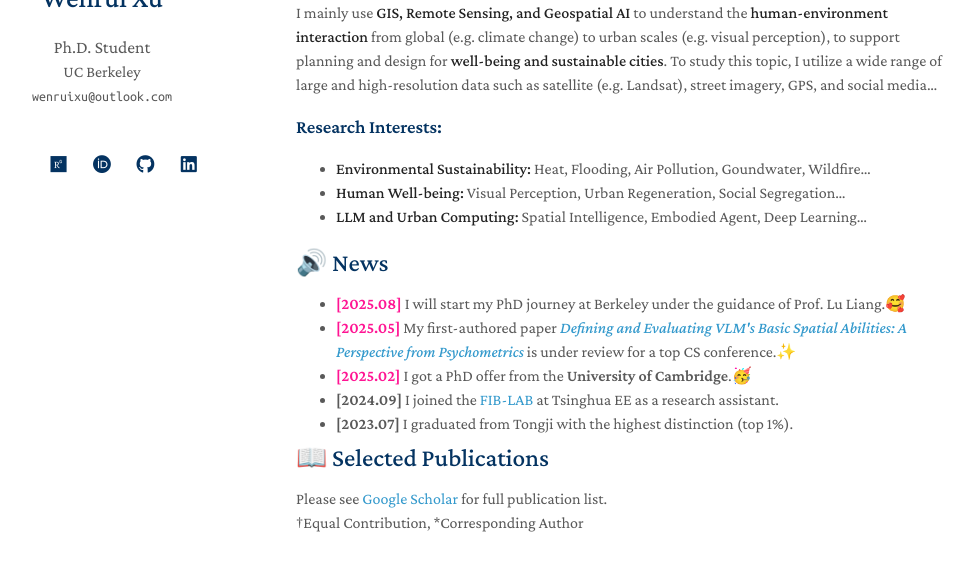
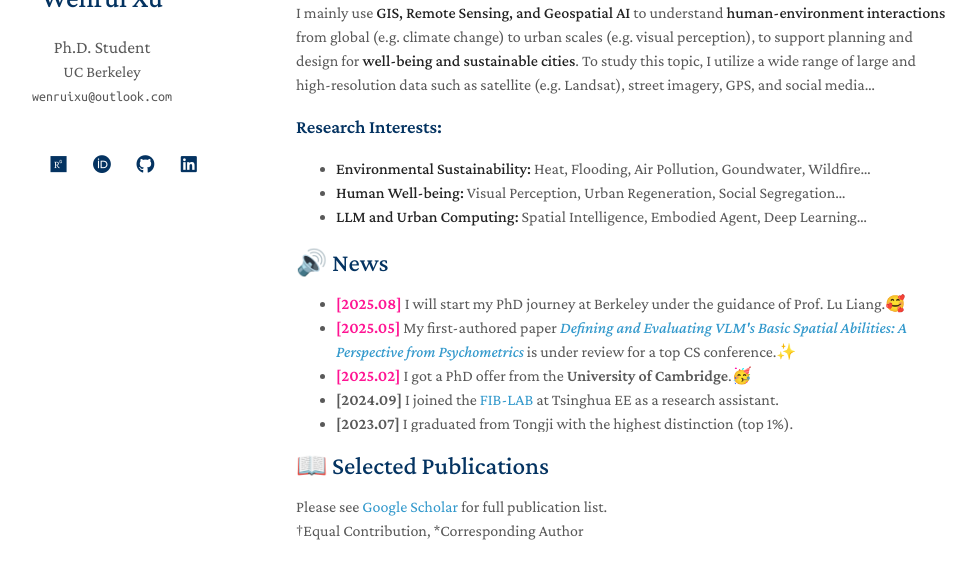
Before and after one commit to ruaruaxu/ruaruaxu.github.io, a Jekyll site: the page built from index.md, in a window 1280 px wide and 900 px high, cut to the strip 206-774 px from the top of the window. Shown: the whole strip, without its empty margins (174-1150 px from the left). Built offline with Jekyll 4.4.1, drawn with Linux system fonts in a browser that asks for light colours; a style sheet for code colours, icons or effects is not loaded.

Commit message:
update news

```diff
--- a/_includes/news.md
+++ b/_includes/news.md
@@ -1,4 +1,4 @@
-<div style="height: 140px; overflow-y: scroll; padding: 0 0 10px 0">
+<div style="height: 140px; overflow-y: scroll; margin-bottom: 20px">
     <ul>
         <li><b><font color="DeepPink">[2025.08]</font></b> I will start my PhD journey at Berkeley under the guidance of Prof. Lu Liang.🥰</li>
         <li><b><font color="DeepPink">[2025.05]</font></b> My first-authored paper <i><a href="https://arxiv.org/abs/2502.11859">Defining and Evaluating VLM's Basic Spatial Abilities: A Perspective from Psychometrics</a></i> is under review for a top CS conference.✨</li>
--- a/index.md
+++ b/index.md
@@ -11,7 +11,7 @@
 
 Hi there! I am an incoming 2025 Fall Ph.D. (Environmenal Studies) student at [UC Berkeley](https://www.berkeley.edu/)  with [Dr. Lu Liang](https://sites.google.com/site/liang3mlab/people/prof-lu-liang) in the [Geospatial 3M Lab](https://sites.google.com/site/liang3mlab/home). I received my M.Arch from [Tsinghua University](https://www.tsinghua.edu.cn/en/) in 2025 and B.Eng (Architecture) from [Tongji University](https://caup.tongji.edu.cn/caupen/main.htm) with the highest distinction in 2023.
 
-I mainly use **GIS, Remote Sensing, and Geospatial AI** to understand the **human-environment interaction** from global (e.g. climate change) to urban scales (e.g. visual perception), to support planning and design for **well-being and sustainable cities**. To study this topic, I utilize a wide range of large and high-resolution data such as satellite (e.g. Landsat), street imagery, GPS, and social media...
+I mainly use **GIS, Remote Sensing, and Geospatial AI** to understand **human-environment interactions** from global (e.g. climate change) to urban scales (e.g. visual perception), to support planning and design for **well-being and sustainable cities**. To study this topic, I utilize a wide range of large and high-resolution data such as satellite (e.g. Landsat), street imagery, GPS, and social media...
 
 ### Research Interests:
 
```
